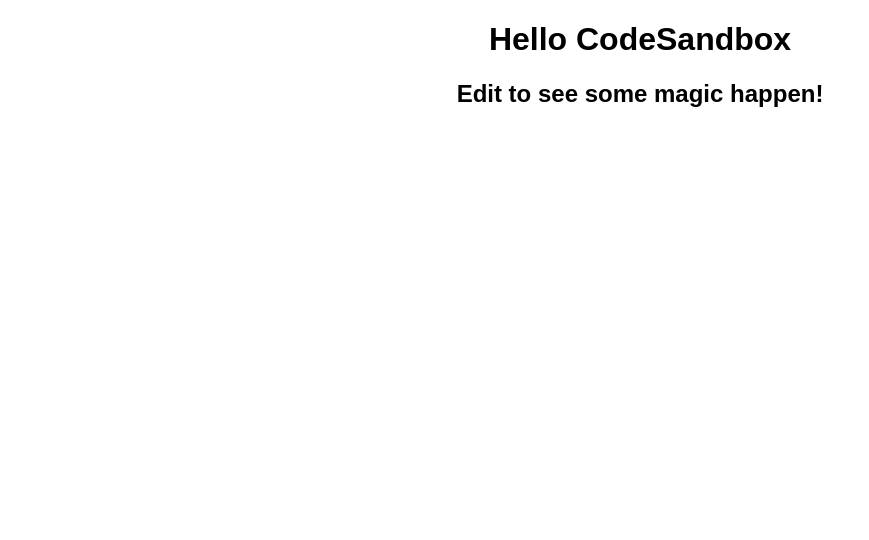
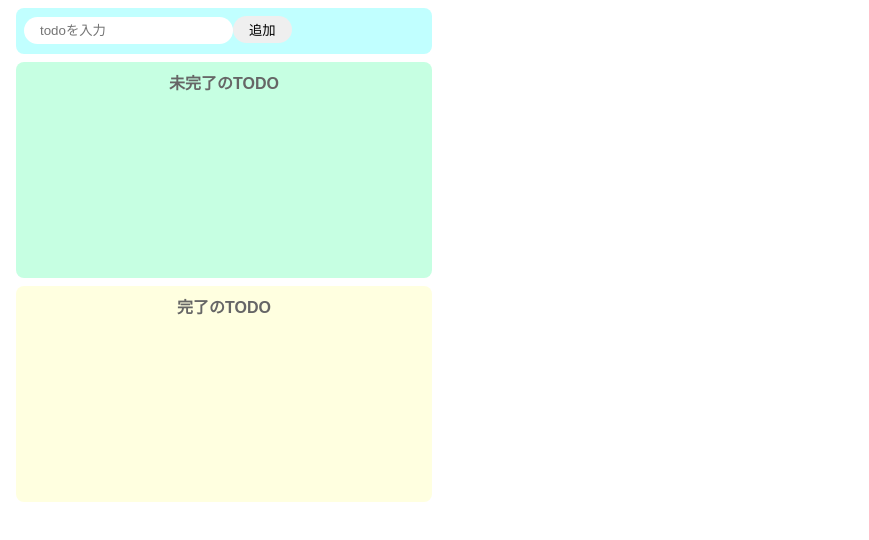
Before and after one commit to isseii10/reactTodoApp, a React (Create React App) app: page / in a window 1280 px wide. Shown: the top 540 px of the page, without its empty margins (0-869 px from the left). Built offline with nearby package versions, Linux system fonts and the light colour scheme.

Commit message:
createTODO

```diff
--- a/src/App.js
+++ /dev/null
@@ -1,10 +0,0 @@
-import "./styles.css";
-
-export default function App() {
-  return (
-    <div className="App">
-      <h1>Hello CodeSandbox</h1>
-      <h2>Edit to see some magic happen!</h2>
-    </div>
-  );
-}
--- /dev/null
+++ b/src/App.jsx
@@ -0,0 +1,78 @@
+import React, { useState } from "react";
+import "./styles.css";
+
+const App = () => {
+  const [todoText, setTodoText] = useState("");
+  const [incompleteTodos, setIncompleteTodos] = useState([]);
+  const [completeTodos, setCompleteTodos] = useState([]);
+
+  const onChangeTodoText = (event) => setTodoText(event.target.value);
+  const onClickAdd = () => {
+    if (todoText === "") return;
+    const newTodos = [...incompleteTodos, todoText];
+    setIncompleteTodos(newTodos);
+    setTodoText("");
+  };
+  const onClickDelete = (idx) => {
+    const newTodos = [...incompleteTodos];
+    newTodos.splice(idx, 1);
+    setIncompleteTodos(newTodos);
+  };
+  const onClickConplete = (idx) => {
+    const newIncompleteTodos = [...incompleteTodos];
+    newIncompleteTodos.splice(idx, 1);
+    setIncompleteTodos(newIncompleteTodos);
+    const newCompleteTodos = [...completeTodos, incompleteTodos[idx]];
+    setCompleteTodos(newCompleteTodos);
+  };
+  const onClickBack = (idx) => {
+    const newCompleteTodos = [...completeTodos];
+    newCompleteTodos.splice(idx, 1);
+    setCompleteTodos(newCompleteTodos);
+    const newIncompleteTodos = [...incompleteTodos, completeTodos[idx]];
+    setIncompleteTodos(newIncompleteTodos);
+  };
+  return (
+    <>
+      <div className="input-area">
+        <input
+          placeholder="todoを入力"
+          value={todoText}
+          onChange={onChangeTodoText}
+        />
+        <button onClick={onClickAdd}>追加</button>
+      </div>
+
+      <div className="incomplete-area">
+        <p className="title">未完了のTODO</p>
+        <ul>
+          {incompleteTodos.map((todo, idx) => {
+            return (
+              <div key={todo} className="list-row">
+                <li>{todo}</li>
+                <button onClick={() => onClickConplete(idx)}>完了</button>
+                <button onClick={() => onClickDelete(idx)}>削除</button>
+              </div>
+            );
+          })}
+        </ul>
+      </div>
+
+      <div className="complete-area">
+        <p className="title">完了のTODO</p>
+        <ul>
+          {completeTodos.map((todo, idx) => {
+            return (
+              <div key={todo} className="list-row">
+                <li>{todo}</li>
+                <button onClick={() => onClickBack(idx)}>戻す</button>
+              </div>
+            );
+          })}
+        </ul>
+      </div>
+    </>
+  );
+};
+
+export default App;
--- a/src/index.js
+++ b/src/index.js
@@ -4,9 +4,4 @@
 import App from "./App";
 
 const rootElement = document.getElementById("root");
-ReactDOM.render(
-  <StrictMode>
-    <App />
-  </StrictMode>,
-  rootElement
-);
+ReactDOM.render(<App />, rootElement);
--- a/src/styles.css
+++ b/src/styles.css
@@ -1,4 +1,66 @@
-.App {
+body {
   font-family: sans-serif;
+}
+
+input {
+  border-radius: 16px;
+  border: none;
+  padding: 6px 16px;
+  outline: none;
+}
+
+button {
+  border-radius: 16px;
+  border: none;
+  padding: 4px 16px;
+}
+
+button:hover {
+  background-color: #ff7fff;
+  color: #fff;
+  cursor: pointer;
+}
+
+li {
+  margin-right: 8px;
+}
+
+.input-area {
+  background-color: #c1ffff;
+  width: 400px;
+  height: 30px;
+  border-radius: 8px;
+  padding: 8px;
+  margin: 8px;
+}
+
+.incomplete-area {
+  background-color: #c6ffe2;
+  width: 400px;
+  min-height: 200px;
+  padding: 8px;
+  margin: 8px;
+  border-radius: 8px;
+}
+
+.complete-area {
+  background-color: #ffffe0;
+  width: 400px;
+  min-height: 200px;
+  padding: 8px;
+  margin: 8px;
+  border-radius: 8px;
+}
+
+.title {
   text-align: center;
+  margin-top: 0;
+  font-weight: bold;
+  color: #666;
 }
+
+.list-row {
+  display: flex;
+  align-items: center;
+  padding-bottom: 4px;
+}
```
